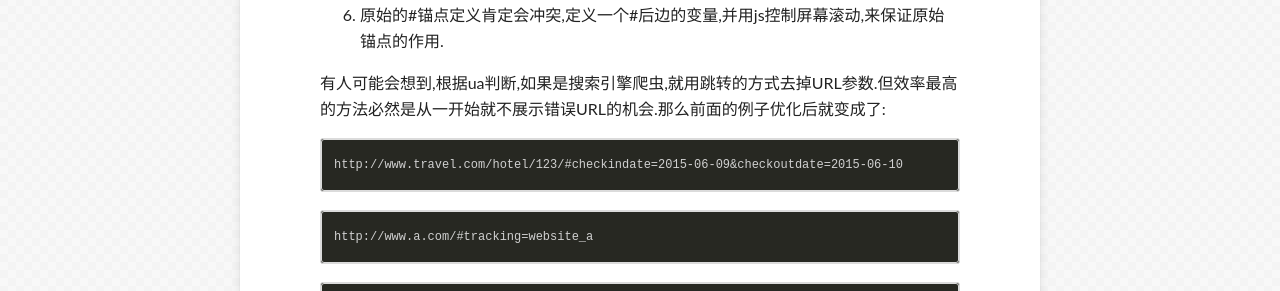
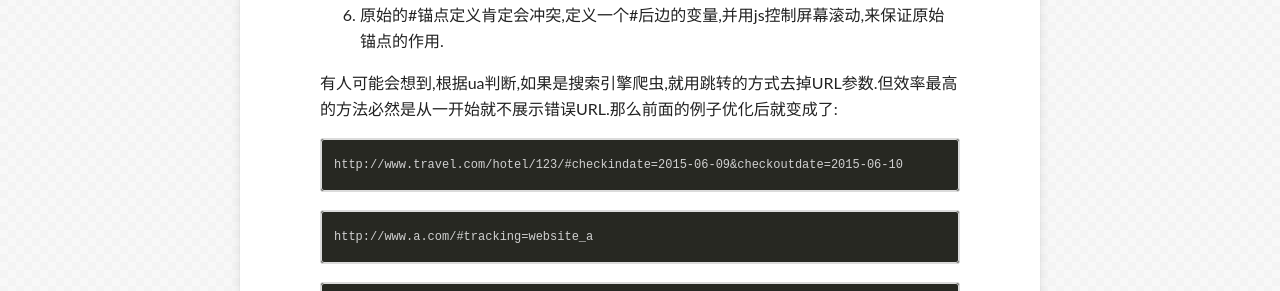
Before and after one commit to apyixiang/apyixiang.github.io, a Jekyll site: the page built from _posts/2015-06-09-avoid-url-repeated-index.markdown, in a window 1280 px wide and 900 px high, scrolled down 1583 px. Shown: the part 187-478 px from the top of the window. Built offline with Jekyll 4.4.1, drawn with Linux system fonts in a browser that asks for light colours; some web fonts are replaced; Markdown is read by kramdown in place of the engine named in the settings; comment, search, counter and statistics services are not loaded.

Commit message:
tiny fix

````diff
--- a/_posts/2015-06-09-avoid-url-repeated-index.markdown
+++ b/_posts/2015-06-09-avoid-url-repeated-index.markdown
@@ -65,7 +65,7 @@ http://www.amazon.cn/abc/dp/B005TZHJEQ/ref=lp_2130608051_1_1
 1. 如果#后边的参数影响页面内容,比如酒店的入住日期.那么这部分内容用ajax加载就行,他是不稳定的,不属于页面内容的一部分.(当然还有变通的办法,暂不赘述.)
 1. 原始的#锚点定义肯定会冲突,定义一个#后边的变量,并用js控制屏幕滚动,来保证原始锚点的作用.
 
-有人可能会想到,根据ua判断,如果是搜索引擎爬虫,就用跳转的方式去掉URL参数.但效率最高的方法必然是从一开始就不展示错误URL的机会.那么前面的例子优化后就变成了:
+有人可能会想到,根据ua判断,如果是搜索引擎爬虫,就用跳转的方式去掉URL参数.但效率最高的方法必然是从一开始就不展示错误URL.那么前面的例子优化后就变成了:
 
 ```
 http://www.travel.com/hotel/123/#checkindate=2015-06-09&checkoutdate=2015-06-10
````
